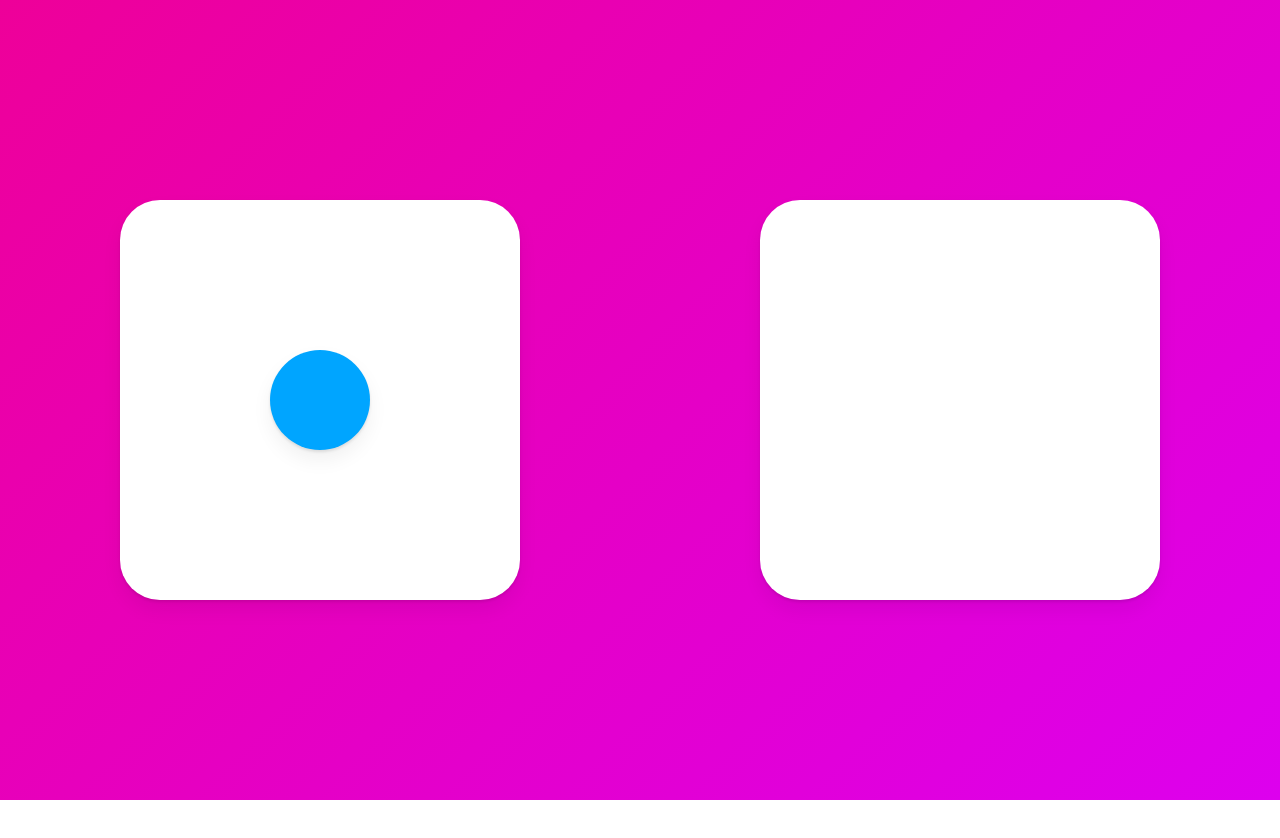
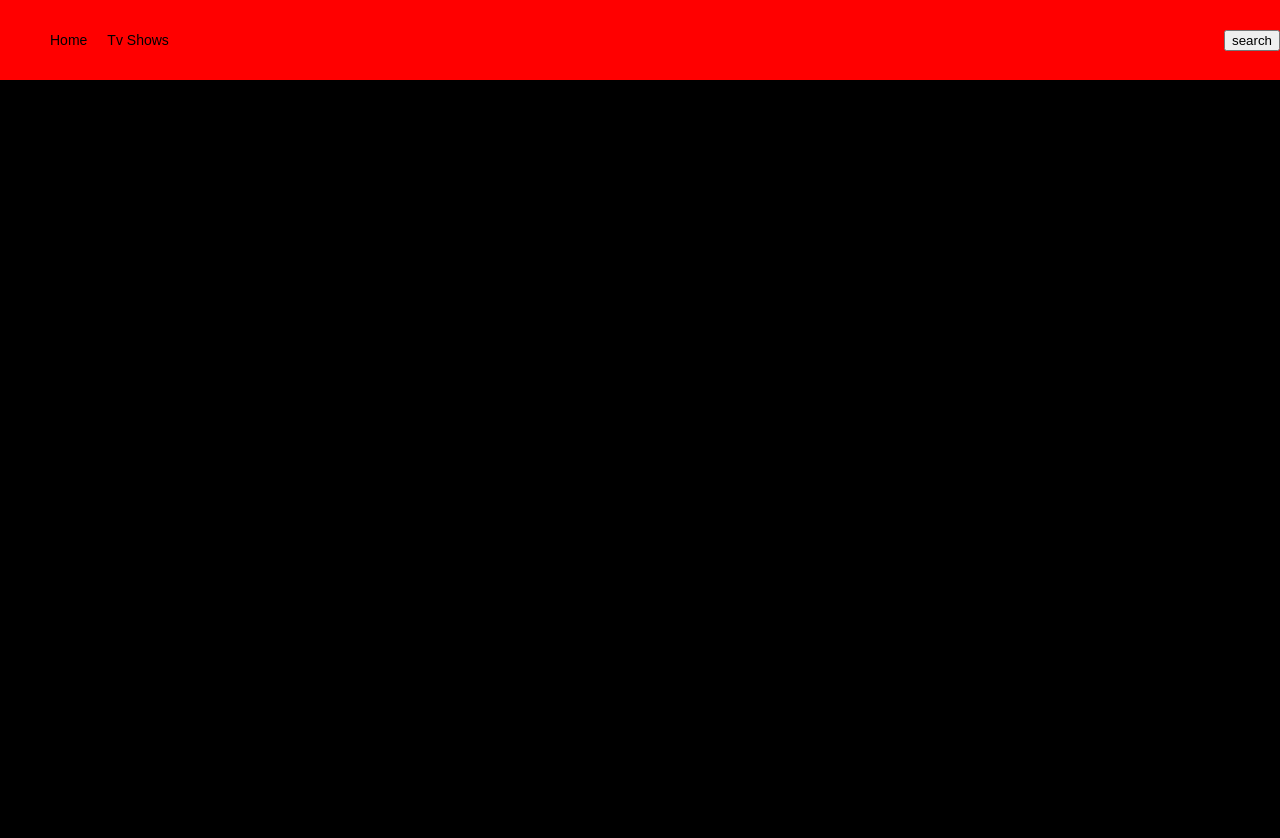
Before and after one commit to insidelamp/nomad_framermotion, a React (Create React App) app in the folder animation/: page / in a window 1280 px wide. Shown: the top 838 px of the page. Before the commit the page ends 800 px from the top, so only its background shows below. Built offline with nearby package versions, Linux system fonts and the light colour scheme.

Commit message:
nomad challenge clone

```diff
--- a/animation/public/index.html
+++ b/animation/public/index.html
@@ -24,11 +24,7 @@
       work correctly both with client-side routing and a non-root public URL.
       Learn how to configure a non-root public URL by running `npm run build`.
     -->
-    <style>
-      body {
-        background: linear-gradient(135deg, #e09, #d0e);
-      }
-    </style>
+
     <title>React App</title>
   </head>
   <body>
--- a/animation/src/App.tsx
+++ b/animation/src/App.tsx
@@ -1,45 +1,26 @@
-import styled from "styled-components";
-import { AnimatePresence, motion } from "framer-motion";
-import { useState } from "react";
-
-const Wrapper = styled(motion.div)`
-  height: 100vh;
-  width: 100vw;
-  display: flex;
-  justify-content: space-around;
-  align-items: center;
-`;
-
-const Box = styled(motion.div)`
-  width: 400px;
-  height: 400px;
-  background-color: rgba(255, 255, 255, 1);
-  border-radius: 40px;
-  display: flex;
-  justify-content: center;
-  align-items: center;
-  box-shadow: 0 2px 3px rgba(0, 0, 0, 0.1), 0 10px 20px rgba(0, 0, 0, 0.06);
-  overflow: hidden;
-`;
-const Circle = styled(motion.div)`
-  background-color: #00a5ff;
-  height: 100px;
-  width: 100px;
-  border-radius: 50px;
-  box-shadow: 0 2px 3px rgba(0, 0, 0, 0.1), 0 10px 20px rgba(0, 0, 0, 0.06);
-`;
+import { BrowserRouter as Router, Switch, Route } from "react-router-dom";
+import Home from "./Routes/Home";
+import Search from "./Routes/Search";
+import Tv from "./Routes/Tv";
+import Header from "./Components/Header";
 
 function App() {
-  const [clicked, setClicked] = useState(false);
-  const toggleClicked = () => setClicked((prev) => !prev);
   return (
-    <Wrapper onClick={toggleClicked}>
-      <Box>{!clicked ? <Circle layoutId="circle" /> : null}</Box>
-      <Box>{clicked ? <Circle layoutId="circle" /> : null}</Box>
-    </Wrapper>
+    <Router>
+      <Header />
+      <Switch>
+        <Route path="/">
+          <Home />
+        </Route>
+        <Route path="/tv">
+          <Tv />
+        </Route>
+        <Route path="search">
+          <Search />
+        </Route>
+      </Switch>
+    </Router>
   );
 }
 
 export default App;
-
-//AnimatePresence 의 custo은 variants 에 데이터를 보낼수있게해주는 property 임 예로 가고자하는 방향을따라 invisible과 exit를 바꾸면됨
--- /dev/null
+++ b/animation/src/Components/Header.tsx
@@ -0,0 +1,45 @@
+import styled from "styled-components";
+
+const Nav = styled.nav`
+  display: flex;
+  justify-content: space-between;
+  align-items: center;
+  position: fixed;
+  width: 100%;
+  top: 0;
+  background-color: red;
+  height: 80px;
+  font-size: 14px;
+`;
+const Col = styled.div`
+  display: flex;
+  align-items: center;
+`;
+const Logo = styled.div`
+  margin-right: 50px;
+`;
+const Items = styled.ul`
+  display: flex;
+  align-items: center;
+`;
+const Item = styled.li`
+  margin-right: 20px;
+`;
+function Header() {
+  return (
+    <Nav>
+      <Col>
+        <Logo />
+        <Items>
+          <Item>Home</Item>
+          <Item>Tv Shows</Item>
+        </Items>
+      </Col>
+      <Col>
+        <button>search</button>
+      </Col>
+    </Nav>
+  );
+}
+
+export default Header;
--- /dev/null
+++ b/animation/src/Routes/Home.tsx
@@ -0,0 +1,4 @@
+function Home() {
+  return <div style={{ backgroundColor: "black", height: "200vh" }}></div>;
+}
+export default Home;
--- /dev/null
+++ b/animation/src/Routes/Search.tsx
@@ -0,0 +1,5 @@
+function Search() {
+  return null;
+}
+
+export default Search;
--- /dev/null
+++ b/animation/src/Routes/Tv.tsx
@@ -0,0 +1,5 @@
+function Tv() {
+  return null;
+}
+
+export default Tv;
--- a/animation/src/index.tsx
+++ b/animation/src/index.tsx
@@ -3,8 +3,7 @@
 import { RecoilRoot } from "recoil";
 import { ThemeProvider } from "styled-components";
 import App from "./App";
-import { darkTheme } from "./theme";
-
+import { theme } from "./theme";
 import { createGlobalStyle } from "styled-components";
 
 const GlobalStyle = createGlobalStyle`
@@ -74,7 +73,7 @@
 ReactDOM.render(
   <React.StrictMode>
     <RecoilRoot>
-      <ThemeProvider theme={darkTheme}>
+      <ThemeProvider theme={theme}>
         <GlobalStyle />
         <App />
       </ThemeProvider>
--- a/animation/src/theme.ts
+++ b/animation/src/theme.ts
@@ -1,3 +1,14 @@
 import { DefaultTheme } from "styled-components";
 
-export const darkTheme: DefaultTheme = {};
+export const theme: DefaultTheme = {
+  red: "#E51013",
+  black: {
+    veryDark: "#141414",
+    darker: "#181818",
+    lighter: "#2F2F2F",
+  },
+  white: {
+    lighter: "#fff",
+    darker: "#e5e5e5",
+  },
+};
```
Also changed, not shown: animation/src/styled.d.ts (+12 -1 lines).
